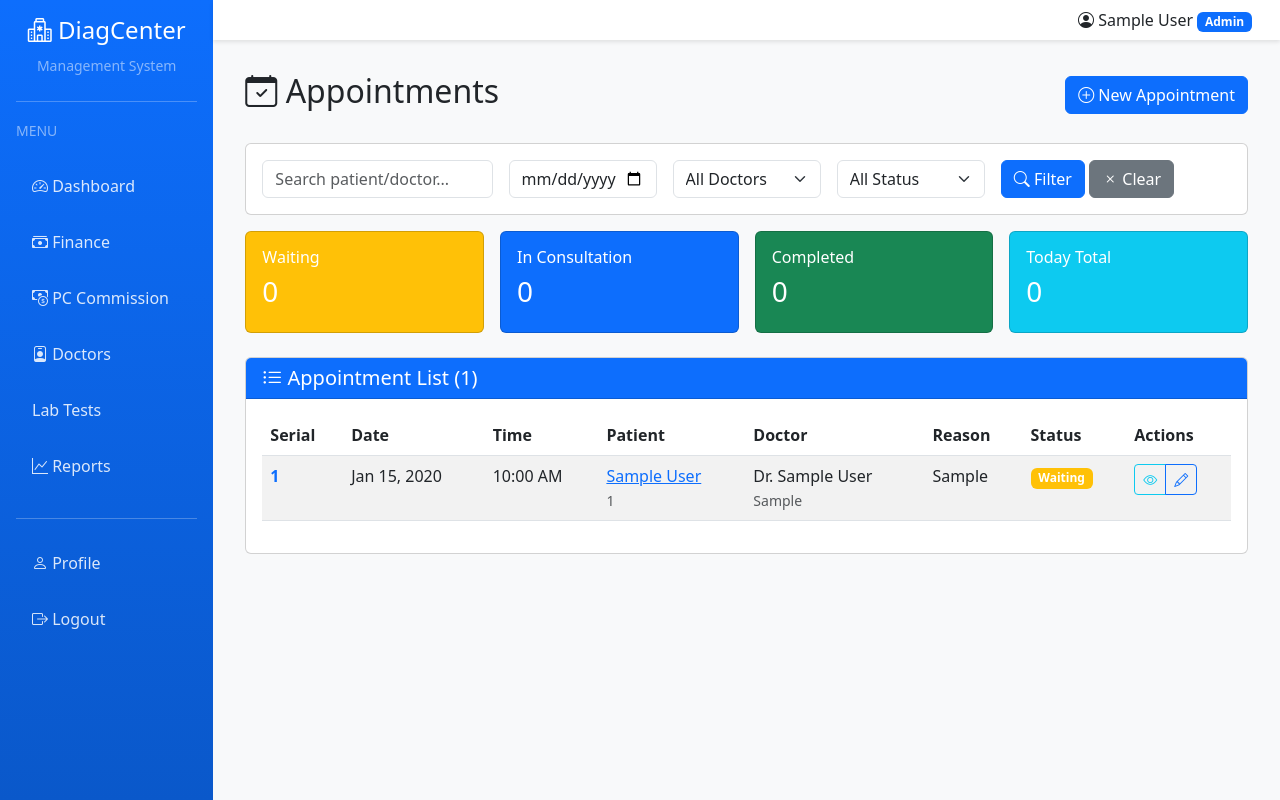
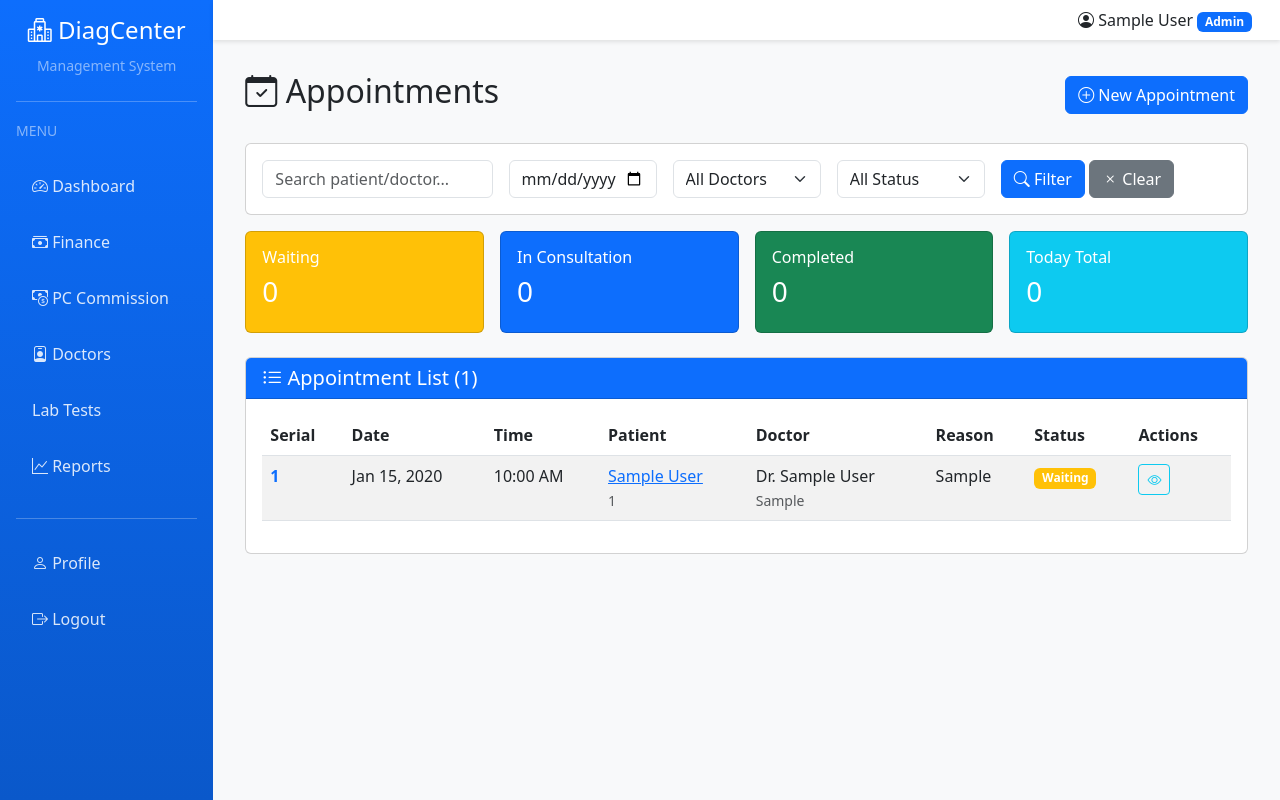
Before and after one commit to sa5613675-jpg/hosp, a Django app: page /appointments/ in a window 1280 px wide. Run offline with Django 5.2, Linux system fonts and the light colour scheme; a user stored in the database is signed in; tables that the repository leaves empty hold one stand-in row (values such as "Sample post"); some libraries are stand-ins or nearby versions.

Commit message:
Remove broken appointment_edit link from appointment list page

```diff
--- a/templates/appointments/appointment_list.html
+++ b/templates/appointments/appointment_list.html
@@ -154,12 +154,6 @@
                                    class="btn btn-outline-info" title="View">
                                     <i class="bi bi-eye"></i>
                                 </a>
-                                {% if appointment.status == 'waiting' %}
-                                <a href="{% url 'appointments:appointment_edit' appointment.pk %}"
-                                   class="btn btn-outline-primary" title="Edit">
-                                    <i class="bi bi-pencil"></i>
-                                </a>
-                                {% endif %}
                                 {% if appointment.status == 'completed' and appointment.prescriptions.exists %}
                                 <a href="{% url 'appointments:prescription_detail' appointment.prescriptions.first.pk %}"
                                    class="btn btn-outline-success" title="Prescription">
```
